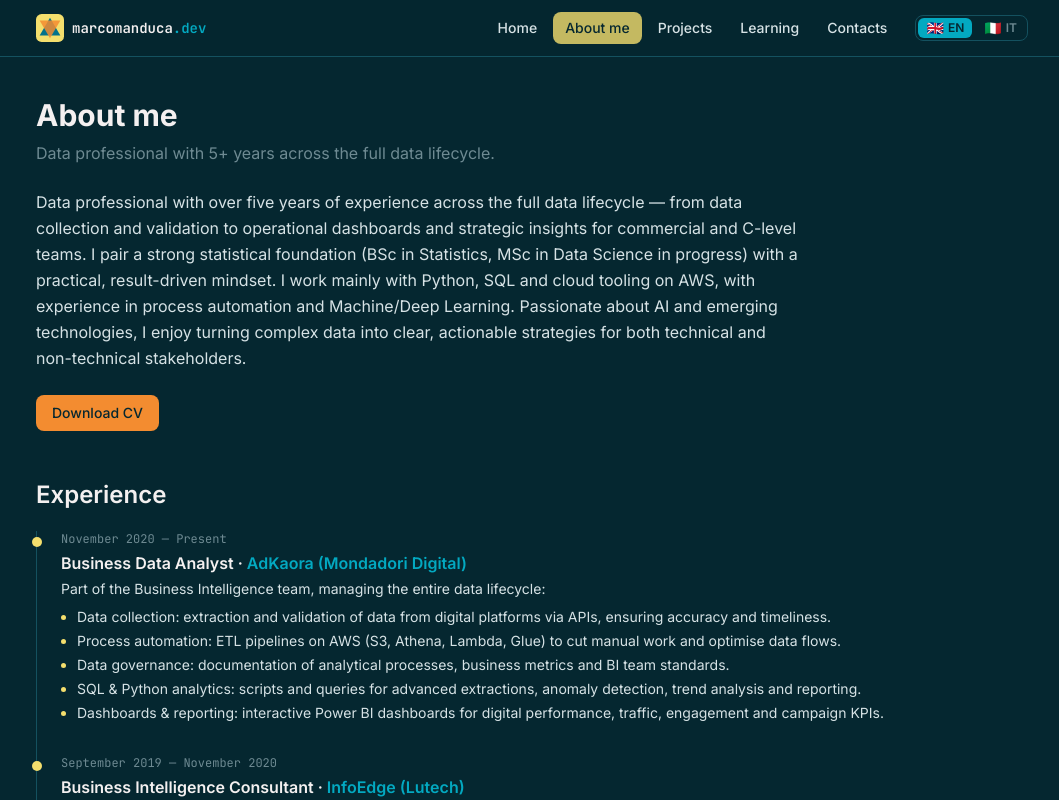
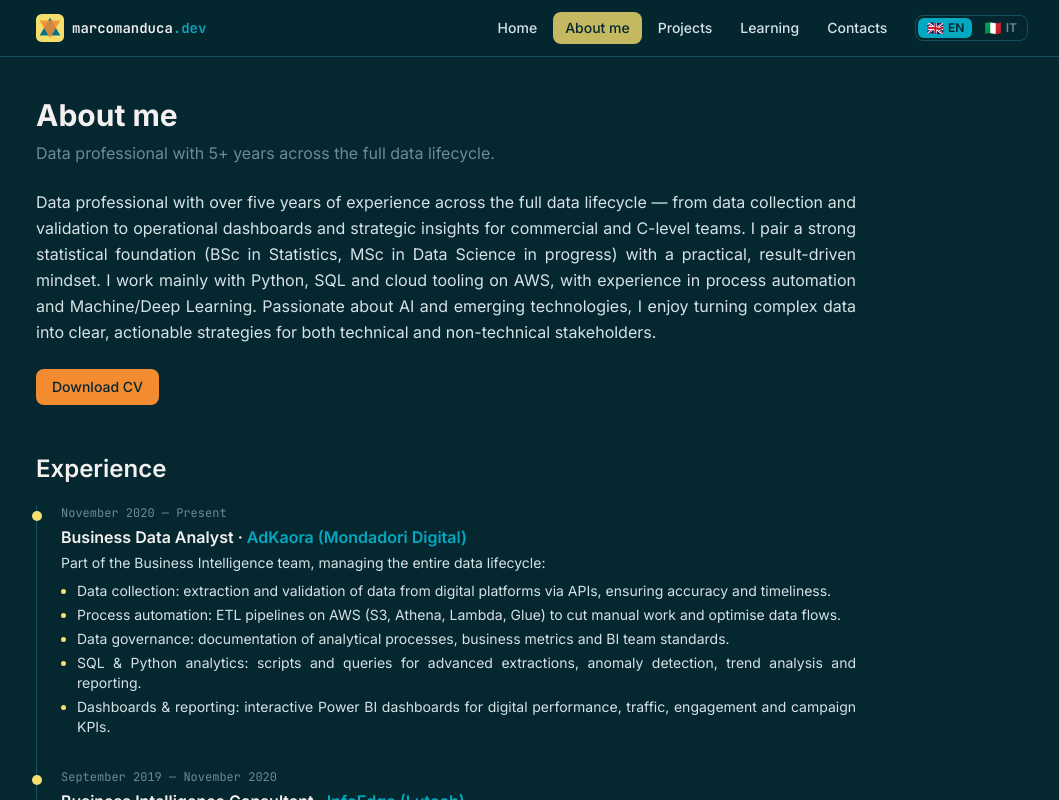
Before and after one commit to MarcoManduca/marcomanduca.dev, a React (Vite) app in the folder frontend/: page /about-me in a window 1280 px wide. Shown: the top 800 px of the page, without its empty margins (108-1167 px from the left). Built offline with nearby package versions, Linux system fonts and the light colour scheme; no server answers; what react-oidc-context would draw is missing.

Commit message:
feat: 💄 justify long-form prose within a fixed-width reading box

```diff
--- /dev/null
+++ b/frontend/src/components/ui/Prose.tsx
@@ -0,0 +1,27 @@
+import type { HTMLAttributes, ReactNode } from 'react'
+
+import { cn } from '@/utils/cn'
+
+interface ProseProps extends HTMLAttributes<HTMLDivElement> {
+  children: ReactNode
+}
+
+/**
+ * Long-form reading container.
+ *
+ * A fixed-measure box whose width steps up by device — phone: full width ·
+ * tablet: 700px · desktop: 820px — with justified, auto-hyphenated body text
+ * for an even right edge. `text-align` and `hyphens` inherit, so nested prose
+ * (e.g. markdown paragraphs) is covered without extra classes.
+ */
+export const Prose = ({ className, children, ...props }: ProseProps) => (
+  <div
+    className={cn(
+      'max-w-full text-justify hyphens-auto sm:max-w-[700px] lg:max-w-[820px]',
+      className,
+    )}
+    {...props}
+  >
+    {children}
+  </div>
+)
--- a/frontend/src/i18n/index.ts
+++ b/frontend/src/i18n/index.ts
@@ -25,4 +25,13 @@ void i18n
     },
   })
 
+// Keep <html lang> in sync so CSS auto-hyphenation uses the right dictionary
+// (and for accessibility / SEO).
+const syncHtmlLang = (lng: string) => {
+  document.documentElement.lang = lng.startsWith('it') ? 'it' : 'en'
+}
+
+syncHtmlLang(i18n.language)
+i18n.on('languageChanged', syncHtmlLang)
+
 export default i18n
--- a/frontend/src/index.css
+++ b/frontend/src/index.css
@@ -56,10 +56,10 @@
     @apply my-4 border-l-4 border-accent/50 pl-4 italic text-muted;
   }
   .markdown code {
-    @apply rounded bg-surface px-1.5 py-0.5 font-mono text-sm;
+    @apply rounded bg-surface px-1.5 py-0.5 font-mono text-sm hyphens-none;
   }
   .markdown pre {
-    @apply my-4 overflow-x-auto rounded-lg border border-edge bg-surface p-4;
+    @apply my-4 overflow-x-auto rounded-lg border border-edge bg-surface p-4 text-left hyphens-none;
   }
   .markdown pre code {
     @apply bg-transparent p-0;
--- a/frontend/src/pages/AboutMe.tsx
+++ b/frontend/src/pages/AboutMe.tsx
@@ -11,6 +11,7 @@ import {
 } from '@/components/about/ExperienceTimeline'
 import { Seo } from '@/components/seo/Seo'
 import { Card } from '@/components/ui/Card'
+import { Prose } from '@/components/ui/Prose'
 import { Tag } from '@/components/ui/Tag'
 
 const SKILL_GROUPS = [
@@ -36,7 +37,9 @@ export const AboutMe = () => {
       <Seo description={t('about.subtitle')} />
       <h1 className="text-3xl font-bold text-heading">{t('about.title')}</h1>
       <p className="mt-2 text-muted">{t('about.subtitle')}</p>
-      <p className="mt-6 max-w-3xl leading-relaxed">{t('about.bio')}</p>
+      <Prose className="mt-6 leading-relaxed">
+        <p>{t('about.bio')}</p>
+      </Prose>
 
       <div className="mt-6">
         <DownloadCvButton />
@@ -45,12 +48,16 @@ export const AboutMe = () => {
       <h2 className="mt-12 text-2xl font-semibold text-heading">
         {t('about.experienceTitle')}
       </h2>
-      <ExperienceTimeline entries={experience} />
+      <Prose>
+        <ExperienceTimeline entries={experience} />
+      </Prose>
 
       <h2 className="mt-8 text-2xl font-semibold text-heading">
         {t('about.educationTitle')}
       </h2>
-      <EducationTimeline entries={education} />
+      <Prose>
+        <EducationTimeline entries={education} />
+      </Prose>
 
       <h2 className="mt-8 text-2xl font-semibold text-heading">
         {t('about.skillsTitle')}
--- a/frontend/src/pages/LearningDetail.tsx
+++ b/frontend/src/pages/LearningDetail.tsx
@@ -4,6 +4,7 @@ import { Link, useParams } from 'react-router-dom'
 import { MarkdownRenderer } from '@/components/markdown/MarkdownRenderer'
 import { Seo } from '@/components/seo/Seo'
 import { Badge } from '@/components/ui/Badge'
+import { Prose } from '@/components/ui/Prose'
 import { Spinner } from '@/components/ui/Spinner'
 import { Tag } from '@/components/ui/Tag'
 import { useLanguage } from '@/hooks/useLanguage'
@@ -52,9 +53,9 @@ export const LearningDetail = () => {
           <Tag key={tag} label={tag} />
         ))}
       </div>
-      <div className="mt-8">
+      <Prose className="mt-8">
         <MarkdownRenderer content={localize(article.content_markdown)} />
-      </div>
+      </Prose>
     </article>
   )
 }
--- a/frontend/src/pages/PrivacyPolicy.tsx
+++ b/frontend/src/pages/PrivacyPolicy.tsx
@@ -1,6 +1,7 @@
 import { useTranslation } from 'react-i18next'
 
 import { Seo } from '@/components/seo/Seo'
+import { Prose } from '@/components/ui/Prose'
 
 interface PrivacySection {
   heading: string
@@ -21,10 +22,10 @@ export const PrivacyPolicy = () => {
       <p className="mt-2 text-muted">{t('privacy.subtitle')}</p>
       <p className="mt-1 text-xs text-muted">{t('privacy.lastUpdated')}</p>
 
-      <div className="mt-8 max-w-3xl space-y-8">
+      <Prose className="mt-8 space-y-8">
         {sections.map((section) => (
           <section key={section.heading}>
-            <h2 className="text-xl font-semibold text-heading">
+            <h2 className="text-left text-xl font-semibold text-heading">
               {section.heading}
             </h2>
             <p className="mt-2 leading-relaxed text-body">{section.body}</p>
@@ -37,7 +38,7 @@ export const PrivacyPolicy = () => {
             )}
           </section>
         ))}
-      </div>
+      </Prose>
     </>
   )
 }
--- a/frontend/src/pages/ProjectDetail.tsx
+++ b/frontend/src/pages/ProjectDetail.tsx
@@ -4,6 +4,7 @@ import { Link, useParams } from 'react-router-dom'
 import { MarkdownRenderer } from '@/components/markdown/MarkdownRenderer'
 import { Seo } from '@/components/seo/Seo'
 import { Badge } from '@/components/ui/Badge'
+import { Prose } from '@/components/ui/Prose'
 import { Spinner } from '@/components/ui/Spinner'
 import { Tag } from '@/components/ui/Tag'
 import { useLanguage } from '@/hooks/useLanguage'
@@ -72,9 +73,9 @@ export const ProjectDetail = () => {
           </a>
         )}
       </div>
-      <div className="mt-8">
+      <Prose className="mt-8">
         <MarkdownRenderer content={localize(project.content_markdown)} />
-      </div>
+      </Prose>
       {project.images.length > 0 && (
         <section className="mt-10">
           <h2 className="mb-4 text-xl font-semibold text-heading">
```
Also changed, not shown: 1 other file (tests, documents, lock files or other folders).
